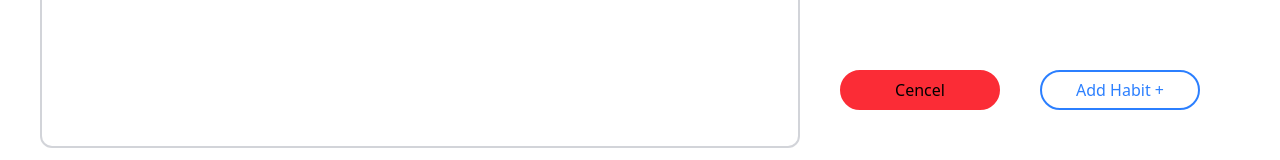
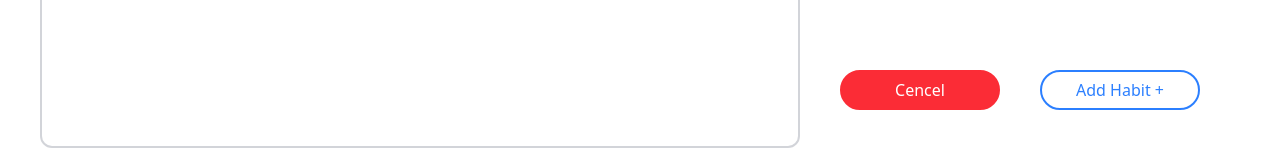
Before and after one commit to Wikan-dev/Routina, a React (Vite) app: page /addhabit in a window 1280 px wide. Shown: the part 572-732 px from the top of the page. Built offline with nearby package versions, Linux system fonts and the light colour scheme; no server answers.

Commit message:
Small update

```diff
--- a/src/component/add_habit.tsx
+++ b/src/component/add_habit.tsx
@@ -155,7 +155,7 @@ export default function AddHabit() {
                         )}
                     </div>
                     <div className="relative flex flex-row gap-10 mt-90 right-10">
-                        <motion.button onClick={handleAddHabit} className="relative right-0 text-black border-2 rounded-full bg-red-500 border-red-500 h-10 w-40" whileHover={{scale: 1.2}} whileTap={{scale: 0.9}}>Cencel</motion.button>
+                        <motion.button onClick={handleAddHabit} className="relative right-0 text-white border-2 rounded-full bg-red-500 border-red-500 h-10 w-40" whileHover={{scale: 1.2}} whileTap={{scale: 0.9}}>Cencel</motion.button>
                         <motion.button onClick={handleAddHabit} className="relative right-0 text-blue-500 border-2 rounded-full border-blue-500 h-10 w-40" whileHover={{scale: 1.2}} whileTap={{scale: 0.9}}>Add Habit +</motion.button>
                     </div>
                 </div>
```
